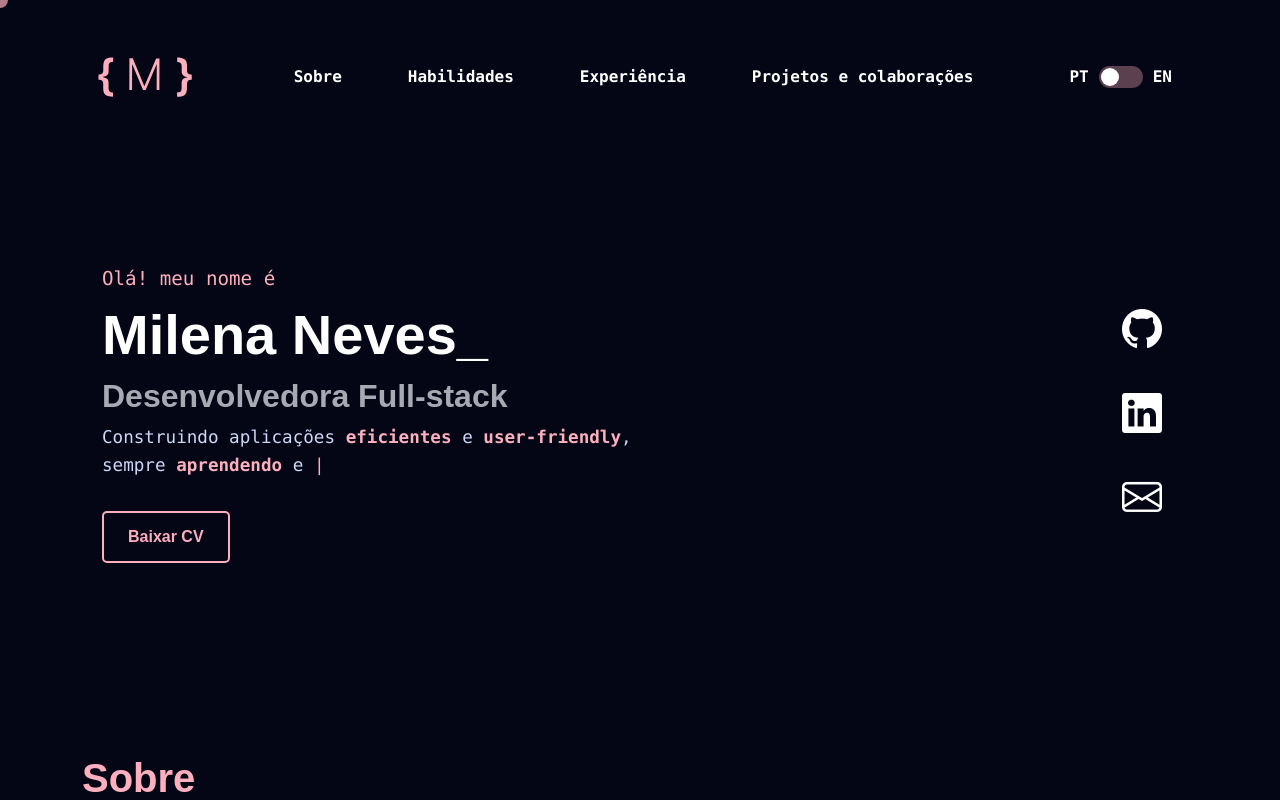
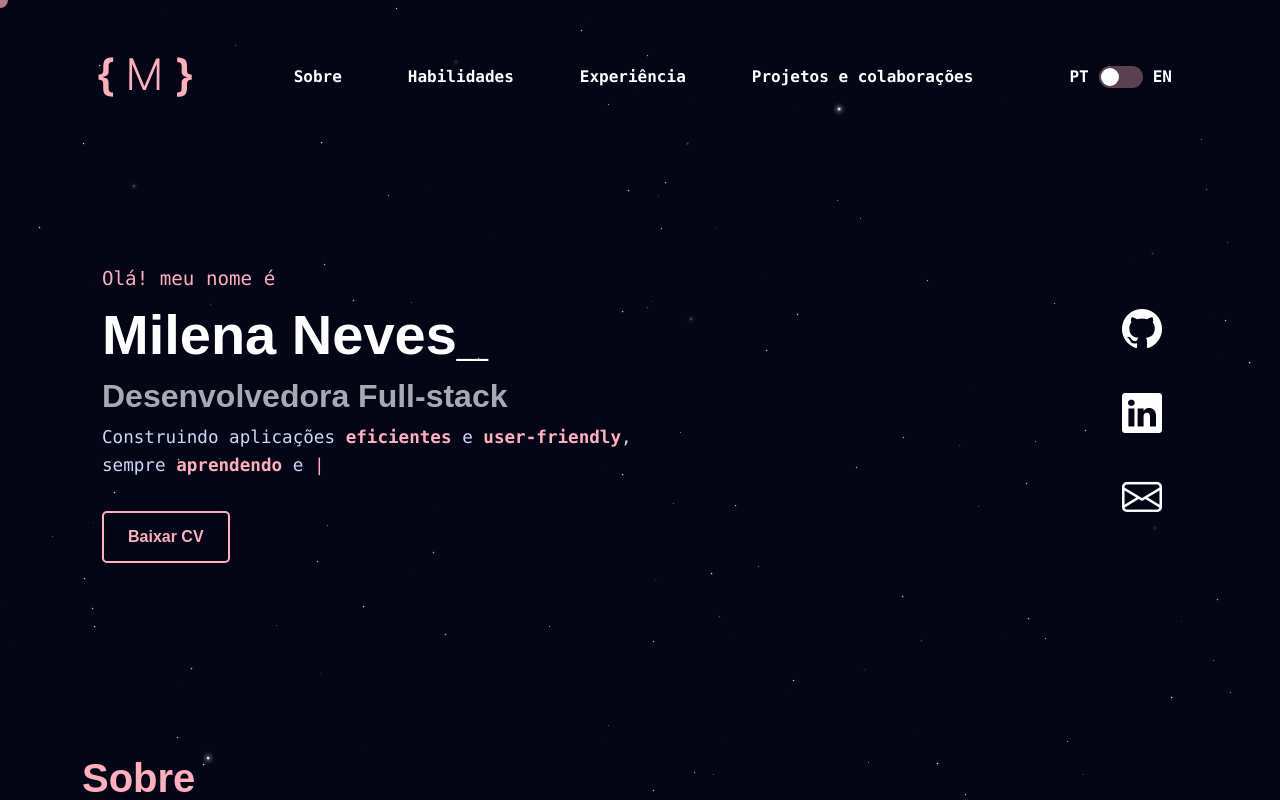
Before and after one commit to milenafbn/Portifolio, a React (Vite) app: page / in a window 1280 px wide. Shown: the top 800 px of the page. Built offline with nearby package versions, Linux system fonts and the light colour scheme.

Commit message:
feat: add Starfield component and corresponding styles for animated background

```diff
--- a/src/App.tsx
+++ b/src/App.tsx
@@ -3,6 +3,7 @@ import Header from './layout/Header'
 import Footer from './layout/Footer'
 import ScrollToTop from './components/ScrollToTop'
 import CustomCursor from './components/CustomCursor'
+import Starfield from './components/Starfield'
 import Hero from './sections/Hero'
 import About from './sections/About'
 import Skills from './sections/Skills'
@@ -16,6 +17,7 @@ function App() {
   return (
     <>
       <LanguageProvider>
+        <Starfield />
         <CustomCursor />
         <Header />
         <Hero />
--- /dev/null
+++ b/src/components/Starfield.tsx
@@ -0,0 +1,62 @@
+import '../styles/Starfield.css';
+
+const STAR_COUNT = 140;
+
+function seededRandom(seed: number) {
+  let value = seed;
+  return () => {
+    value = (value * 9301 + 49297) % 233280;
+    return value / 233280;
+  };
+}
+
+const random = seededRandom(42);
+
+const stars = Array.from({ length: STAR_COUNT }, (_, index) => {
+  const sizeRoll = random();
+  const colorRoll = random();
+
+  const tier = sizeRoll < 0.7 ? 'tiny' : sizeRoll < 0.92 ? 'small' : 'bright';
+  const sizeRange = tier === 'tiny' ? [0.5, 1] : tier === 'small' ? [1, 1.5] : [1.6, 2.2];
+  const size = sizeRange[0] + random() * (sizeRange[1] - sizeRange[0]);
+
+  const colorClass =
+    tier === 'bright' && colorRoll < 0.3
+      ? 'star-pink'
+      : tier === 'bright' && colorRoll < 0.55
+        ? 'star-lavender'
+        : '';
+
+  return {
+    id: index,
+    top: `${random() * 100}%`,
+    left: `${random() * 100}%`,
+    size,
+    duration: 2 + random() * 4,
+    delay: random() * 6,
+    className: `star star-${tier} ${colorClass}`.trim(),
+  };
+});
+
+function Starfield() {
+  return (
+    <div className="starfield" aria-hidden="true">
+      {stars.map((star) => (
+        <span
+          key={star.id}
+          className={star.className}
+          style={{
+            top: star.top,
+            left: star.left,
+            width: `${star.size}px`,
+            height: `${star.size}px`,
+            animationDuration: `${star.duration}s`,
+            animationDelay: `${star.delay}s`,
+          }}
+        />
+      ))}
+    </div>
+  );
+}
+
+export default Starfield;
--- /dev/null
+++ b/src/styles/Starfield.css
@@ -0,0 +1,56 @@
+.starfield {
+  position: fixed;
+  inset: 0;
+  z-index: -1;
+  overflow: hidden;
+  pointer-events: none;
+}
+
+.star {
+  position: absolute;
+  border-radius: 50%;
+  background-color: #fff;
+  opacity: 0.6;
+}
+
+.star-tiny {
+  box-shadow: none;
+}
+
+.star-small {
+  box-shadow: 0 0 2px rgba(255, 255, 255, 0.4);
+}
+
+.star-bright {
+  box-shadow: 0 0 4px 1px rgba(255, 255, 255, 0.7);
+}
+
+.star-bright.star-pink {
+  background-color: var(--primary-color);
+  box-shadow: 0 0 5px 1px rgba(254, 175, 190, 0.85);
+}
+
+.star-bright.star-lavender {
+  background-color: var(--secondary-color);
+  box-shadow: 0 0 5px 1px rgba(205, 215, 247, 0.85);
+}
+
+@media (prefers-reduced-motion: no-preference) {
+  .star {
+    animation-name: twinkle;
+    animation-timing-function: ease-in-out;
+    animation-iteration-count: infinite;
+    animation-direction: alternate;
+  }
+}
+
+@keyframes twinkle {
+  from {
+    opacity: 0.15;
+    transform: scale(0.7);
+  }
+  to {
+    opacity: 1;
+    transform: scale(1.3);
+  }
+}
```
